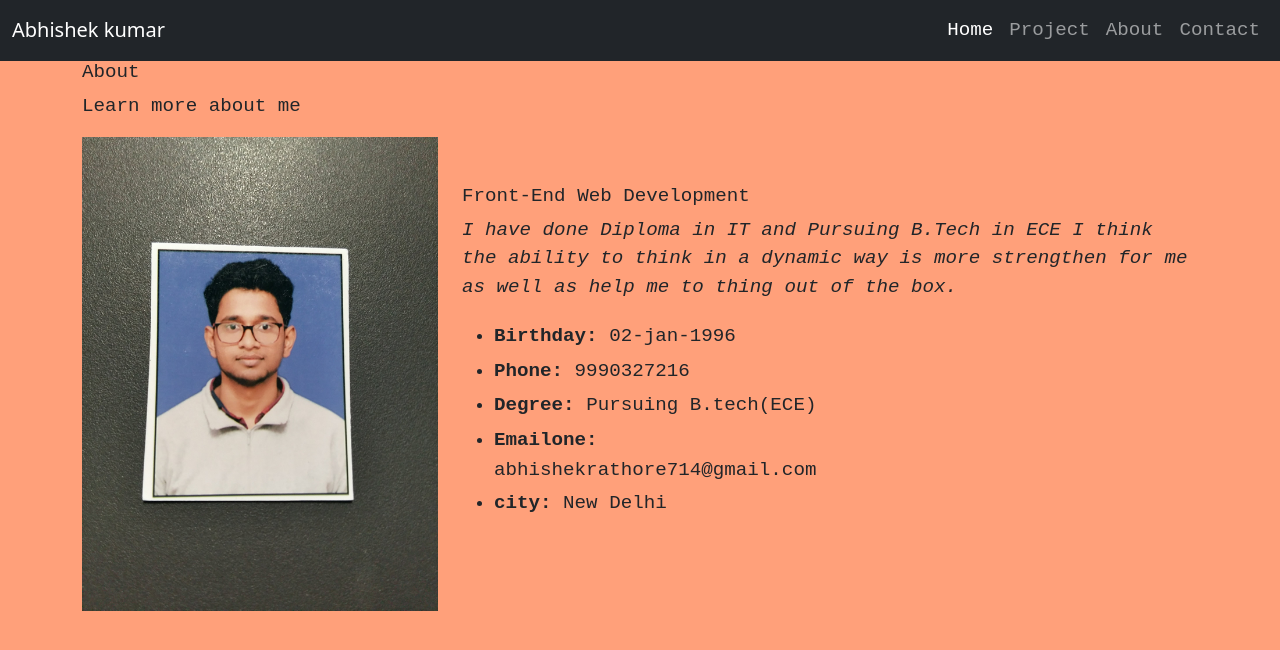
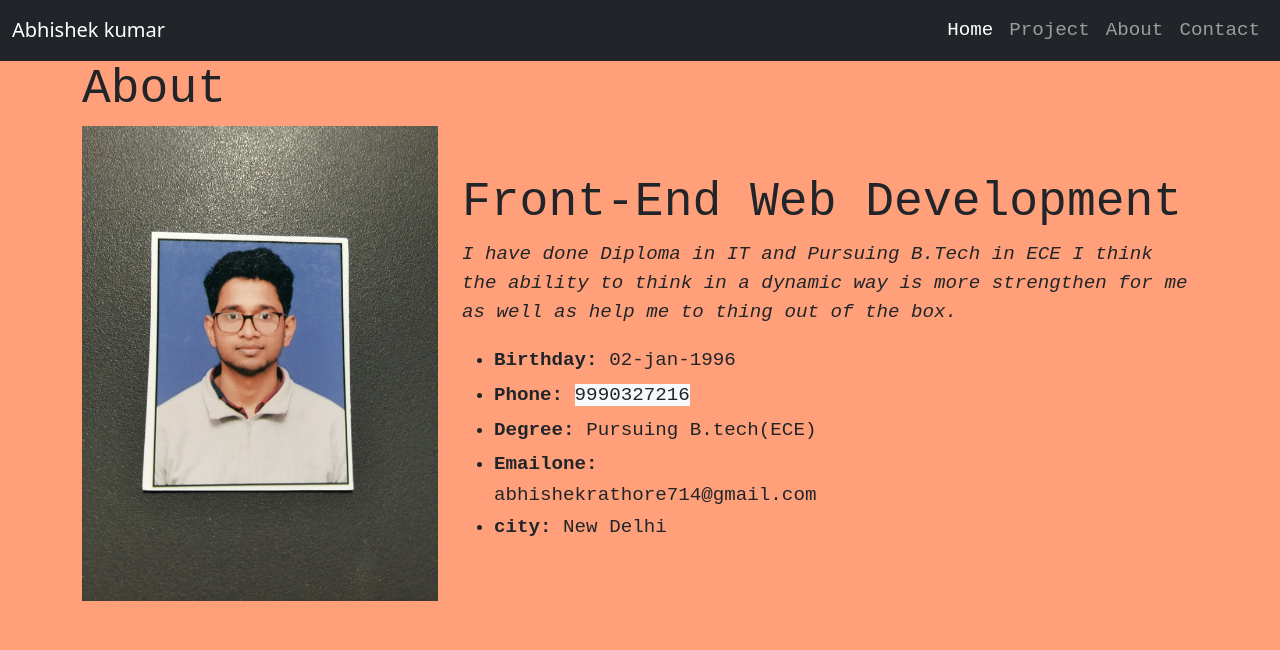
Before and after one commit to abhishekkumar96/potfolio, a plain HTML site: page About.html in a window 1280 px wide. Drawn offline with nearby package versions, Linux system fonts and the light colour scheme.

Commit message:
All files are updated

```diff
--- a/About.html
+++ b/About.html
@@ -67,8 +67,8 @@
     <div class="about-me container">
 
       <div class="section-title">
-        <h2>About</h2>
-        <p>Learn more about me</p>
+        <h2 class="display-5">About</h2>
+        <!-- <p>Read more about me</p> -->
       </div>
 
       <div class="row">
@@ -76,7 +76,7 @@
           <img src="image/photo.jpg" class="img-fluid" alt="">
         </div>
         <div class="col-lg-8 pt-4 pt-lg-0 content mt-5 ">
-          <h3>Front-End Web Development</h3>
+          <h3 class="display-5">Front-End Web Development</h3>
           <p class="fst-italic">
             I have done Diploma in IT and Pursuing B.Tech in ECE I think the ability to think in a dynamic way is more strengthen for me as well as help me to thing out of the box.
 
@@ -86,7 +86,7 @@
               <ul>
                 <li><i class="bi bi-chevron-right"></i> <strong>Birthday:</strong> <span>02-jan-1996</span></li>
                 <!-- <li><i class="bi bi-chevron-right"></i> <strong>Website:</strong> <span>abhishekrathore714@gmail.com</span></li> -->
-                <li><i class="bi bi-chevron-right"></i> <strong>Phone:</strong> <span>9990327216</span></li>
+                <li><i class="bi bi-chevron-right"></i> <strong>Phone:</strong> <span class="bg-light">9990327216</span></li>
                   <li><i class="bi bi-chevron-right"></i> <strong>Degree:</strong> <span>Pursuing B.tech(ECE)</span></li>
                 <li><i class="bi bi-chevron-right"></i> <strong>Emailone:</strong> <span>abhishekrathore714@gmail</span>.com</span></li>
                 <li><i class="bi bi-chevron-right"></i> <strong>city:</strong> <span>New Delhi</span></li>
--- a/type.css
+++ b/type.css
@@ -7,7 +7,7 @@
 
 		.container::before {
 			content: '';
-			background: url('image/planing.jpg')
+			background: url('https://images.unsplash.com/photo-1521185496955-15097b20c5fe?ixid=MnwxMjA3fDB8MHxwaG90by1wYWdlfHx8fGVufDB8fHx8&ixlib=rb-1.2.1&auto=format&fit=crop&w=947&q=80')
 				no-repeat center center/cover;
 			position: absolute;
 			opacity: 0.5;
```
Also changed, not shown: index.html (+1 -1 lines).
